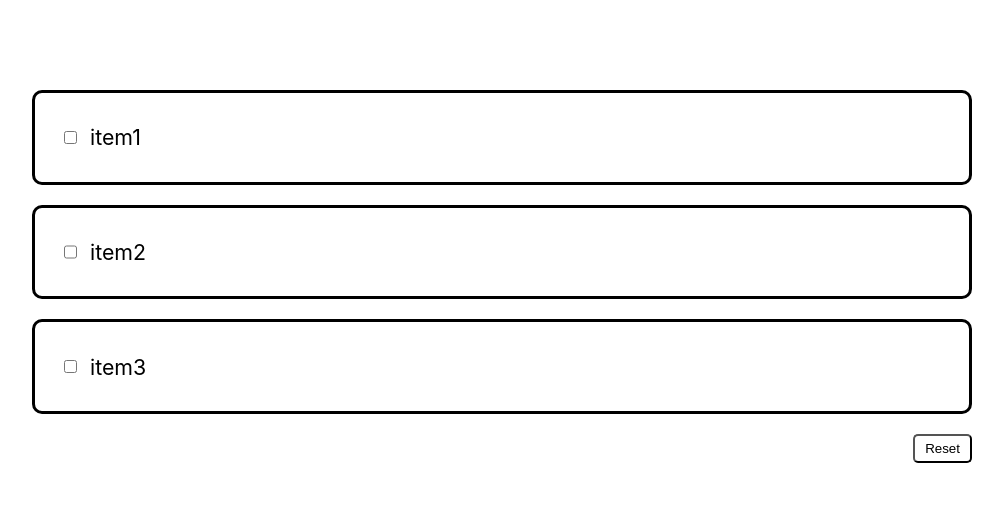
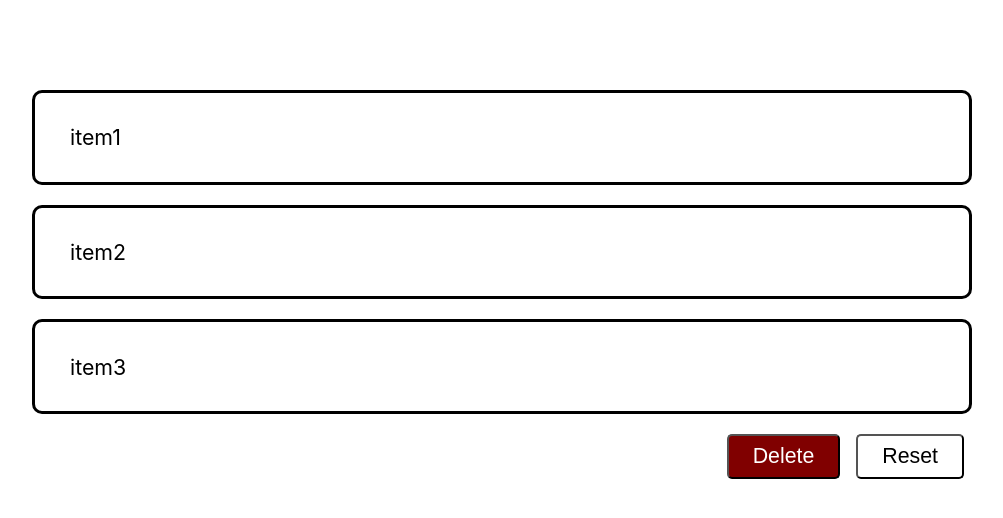
Before and after one commit to dreiki/todo-ts-1, a React (Vite) app: page / in a window 1280 px wide. Shown: the top 518 px of the page, without its empty margins (138-1141 px from the left). Built offline with nearby package versions, Linux system fonts and the light colour scheme.

Commit message:
add delete function

```diff
--- a/src/Todo.css
+++ b/src/Todo.css
@@ -14,23 +14,45 @@
 
 .Checked {
     text-decoration: line-through;
+    color: white;
+    text-decoration-color: white;
+
+}
+
+.Selected {
+    background-color: black;
 }
 
 .Todo {
     display: flex;
     flex-direction:column;
-    padding: 5rem 10rem;
-    min
+    margin: 0 10rem;
+    margin-top: 5rem;
 }
 
-.ResetButton {
+.ButtonGroup {
     display: flex;
     margin: 10px;
     justify-content: end;
 }
 
+.Reseter {
+    background-color: white;
+}
+
+.Deleter {
+    background-color: maroon;
+    color: white;
+}
+
 button {
-    padding: 5px 10px;
-    background-color: white;
+    padding: 0.5rem 1.5rem;
+    margin: 0 0.5rem;
     border-radius: 5px;
+    font-size: 16pt;
 }
+
+button:active {
+    background-color: black;
+    color: white;
+}
--- a/src/Todo.tsx
+++ b/src/Todo.tsx
@@ -2,31 +2,53 @@ import { useEffect, useState } from 'react'
 import './Todo.css'
 
 function TodoItems(props) {
-    let checkedtoggle = (props.status) ? "Checked" : ""
+    let checkedtoggle = (props.status) ? ["Checked","Selected"] : Array(2).fill("")
     return(
-        <div className="TodoContainer" onClick={props.onClick}>
-            <input type="checkbox"></input>
-            <p className={`ItemDesc ${checkedtoggle}`}>{props.text}</p>
+        <div className={`TodoContainer ${checkedtoggle[1]}`} onClick={props.onClick}>
+            {/* <input type="checkbox"></input> */}
+                <p className={`ItemDesc ${checkedtoggle[0]}`}>{props.text}</p>
         </div>
     )
 }
 
 function Todo() {
+    // type DataFormat = {id:number,description:string,checked:boolean}
     const originData = [
         {id:1,description:"item1",checked:false},
         {id:2,description:"item2",checked:false},
         {id:3,description:"item3",checked:false},
     ]
 
-    // let data = [...originData]
-
     const [data,setData] = useState(originData)
 
 
     function FlipCheck(index,checkstatus){
+        console.log(index)
         let temporaryFlipData=data
         temporaryFlipData[(index-1)].checked=checkstatus
         console.log(temporaryFlipData[(index-1)])
+        setData([...temporaryFlipData])
+    }
+
+    function FlipCheckResetAll(){
+        let temporaryFlipData=data
+        for (let i of temporaryFlipData) {
+            i.checked=false
+        }
+        setData([...temporaryFlipData])
+    }
+
+    function DeleteData(){
+        let temporaryFlipData=[]
+        let count=1
+        for (let i of data) {
+            if (i.checked === false) {
+                i.id = count
+                temporaryFlipData.push(i)
+                count++
+            }
+        }
+        console.log(temporaryFlipData)
         setData([...temporaryFlipData])
     }
 
@@ -38,7 +60,10 @@ function Todo() {
     return(
         <div className='Todo'>
             {dataTodoComponent}
-            <div className='ResetButton'><button>Reset</button></div>
+            <div className='ButtonGroup'>
+                <button className="Deleter" onClick={()=>DeleteData()}>Delete</button>
+                <button className="Reseter" onClick={()=>FlipCheckResetAll()}>Reset</button>
+            </div>
         </div>
     )
 
```
